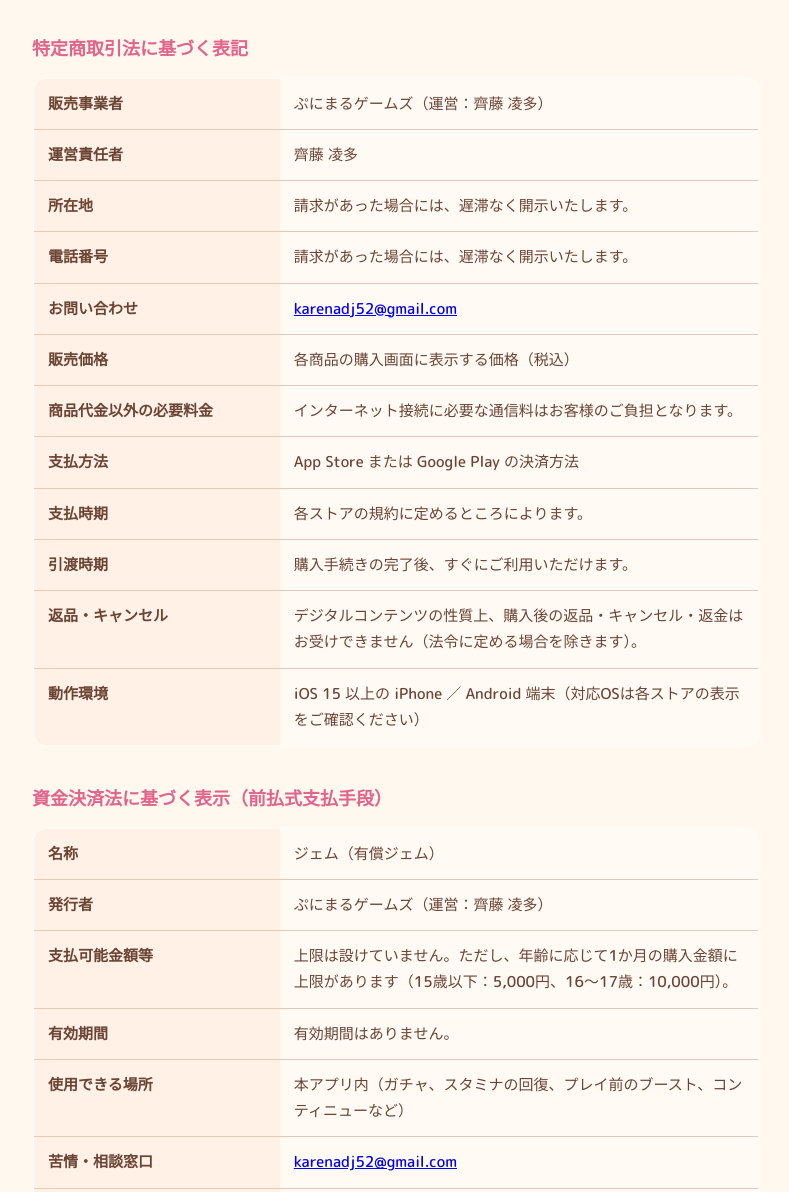
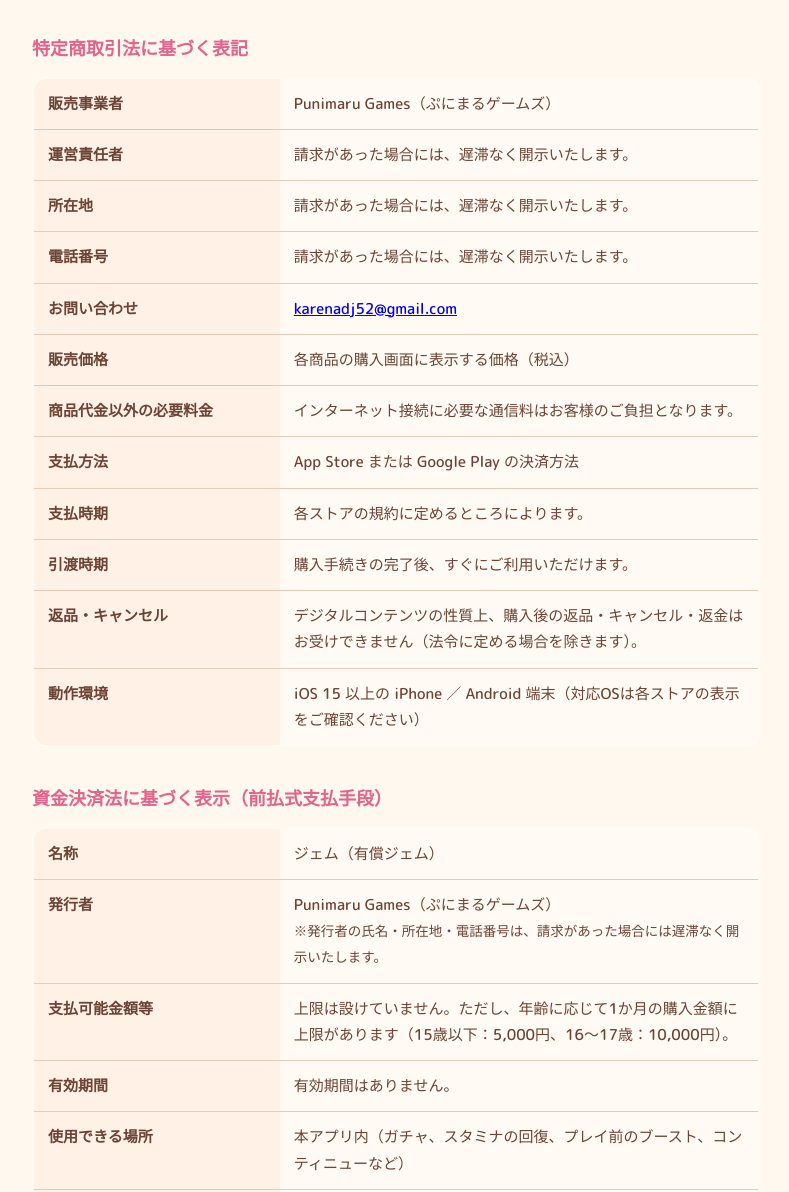
Before and after one commit to saitoryota-ops/nigi-squeeze, a plain HTML site: page legal.html in a window 1280 px wide. Shown: the part 102-1294 px from the top of the page, without its empty margins (244-1033 px from the left). Drawn offline with Linux system fonts and the light colour scheme.

Commit message:
運営者の表記を Punimaru Games に（特商法・資金決済法の氏名等は 請求により開示）

```diff
--- a/legal.html
+++ b/legal.html
@@ -30,8 +30,8 @@
 
   <h2>特定商取引法に基づく表記</h2>
   <table>
-    <tr><th>販売事業者</th><td>ぷにまるゲームズ（運営：齊藤 凌多）</td></tr>
-    <tr><th>運営責任者</th><td>齊藤 凌多</td></tr>
+    <tr><th>販売事業者</th><td>Punimaru Games（ぷにまるゲームズ）</td></tr>
+    <tr><th>運営責任者</th><td>請求があった場合には、遅滞なく開示いたします。</td></tr>
     <tr><th>所在地</th><td>請求があった場合には、遅滞なく開示いたします。</td></tr>
     <tr><th>電話番号</th><td>請求があった場合には、遅滞なく開示いたします。</td></tr>
     <tr><th>お問い合わせ</th><td><a href="mailto:karenadj52@gmail.com">karenadj52@gmail.com</a></td></tr>
@@ -47,7 +47,7 @@
   <h2>資金決済法に基づく表示（前払式支払手段）</h2>
   <table>
     <tr><th>名称</th><td>ジェム（有償ジェム）</td></tr>
-    <tr><th>発行者</th><td>ぷにまるゲームズ（運営：齊藤 凌多）</td></tr>
+    <tr><th>発行者</th><td>Punimaru Games（ぷにまるゲームズ）<br><span style="font-size:.9em">※発行者の氏名・所在地・電話番号は、請求があった場合には遅滞なく開示いたします。</span></td></tr>
     <tr><th>支払可能金額等</th><td>上限は設けていません。ただし、年齢に応じて1か月の購入金額に上限があります（15歳以下：5,000円、16〜17歳：10,000円）。</td></tr>
     <tr><th>有効期間</th><td>有効期間はありません。</td></tr>
     <tr><th>使用できる場所</th><td>本アプリ内（ガチャ、スタミナの回復、プレイ前のブースト、コンティニューなど）</td></tr>
```
Also changed, not shown: privacy.html (+2 -2 lines), terms.html (+2 -2 lines).
